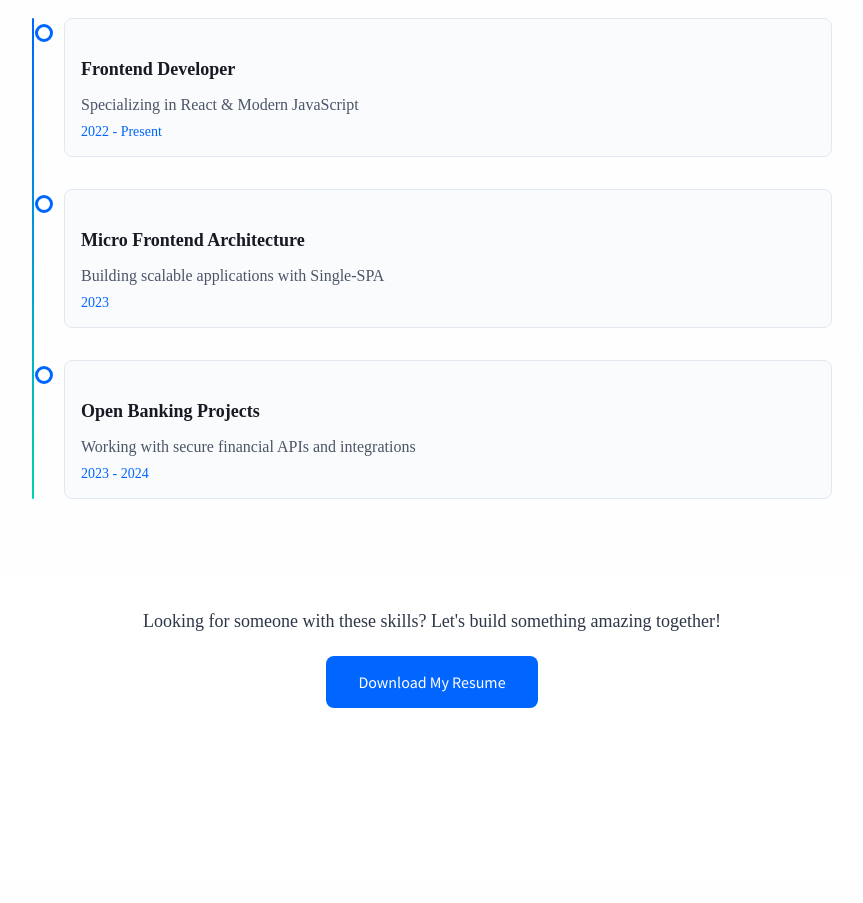
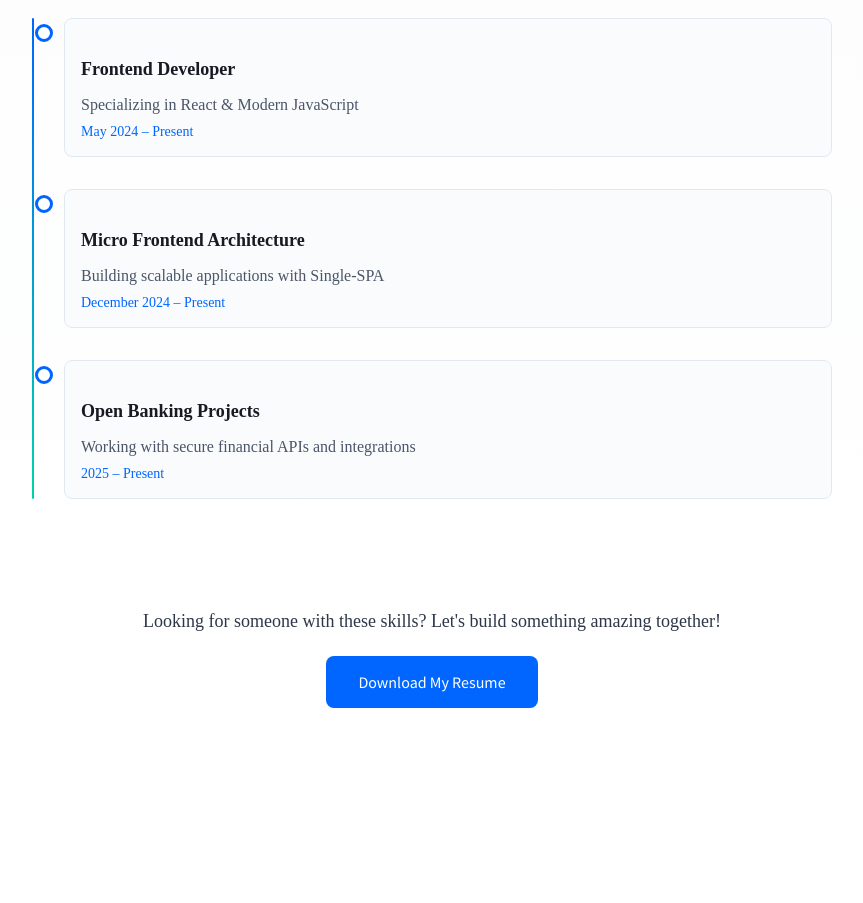
Before and after one commit to abdallah-aljbour/Portfolio-, a React (Vite) app: page / in a window 1280 px wide. Shown: the part 4380-5283 px from the top of the page, without its empty margins (208-1071 px from the left). Built offline with nearby package versions, Linux system fonts and the light colour scheme.

Commit message:
fix bug years

```diff
--- a/src/components/sections/Skills/index.tsx
+++ b/src/components/sections/Skills/index.tsx
@@ -208,7 +208,7 @@ const Skills = () => {
               <div className="timeline-item__content">
                 <h4>Frontend Developer</h4>
                 <p>Specializing in React & Modern JavaScript</p>
-                <span className="timeline-item__date">2022 - Present</span>
+                <span className="timeline-item__date">May 2024 – Present</span>
               </div>
             </div>
             <div className="timeline-item">
@@ -216,7 +216,9 @@ const Skills = () => {
               <div className="timeline-item__content">
                 <h4>Micro Frontend Architecture</h4>
                 <p>Building scalable applications with Single-SPA</p>
-                <span className="timeline-item__date">2023</span>
+                <span className="timeline-item__date">
+                  December 2024 – Present
+                </span>
               </div>
             </div>
             <div className="timeline-item">
@@ -224,7 +226,7 @@ const Skills = () => {
               <div className="timeline-item__content">
                 <h4>Open Banking Projects</h4>
                 <p>Working with secure financial APIs and integrations</p>
-                <span className="timeline-item__date">2023 - 2024</span>
+                <span className="timeline-item__date">2025 – Present</span>
               </div>
             </div>
           </div>
```
